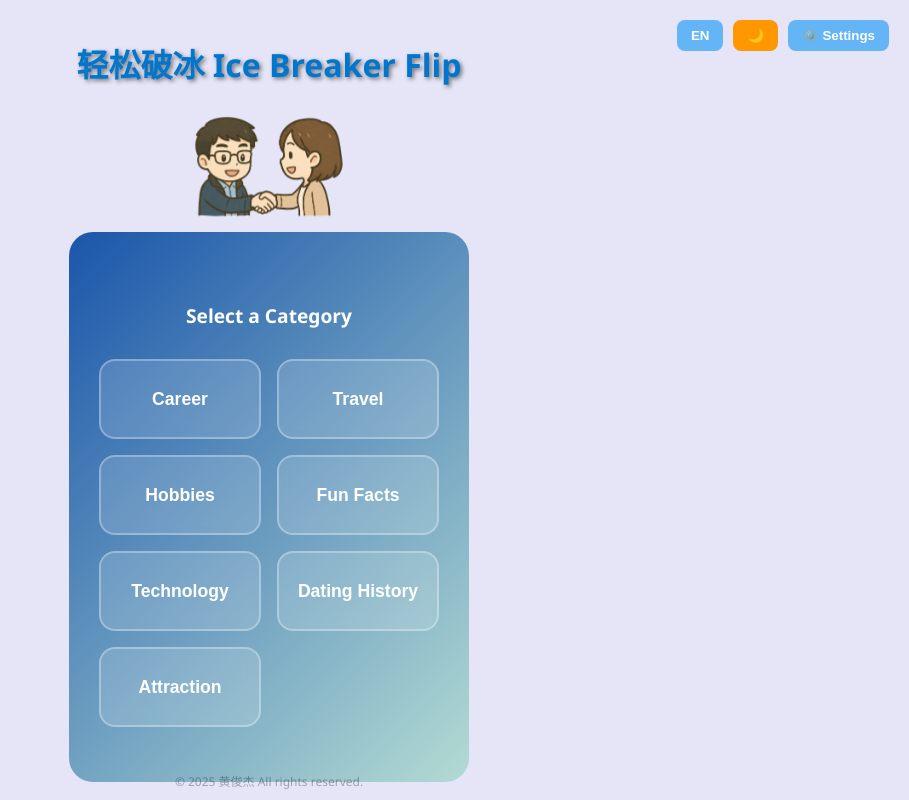
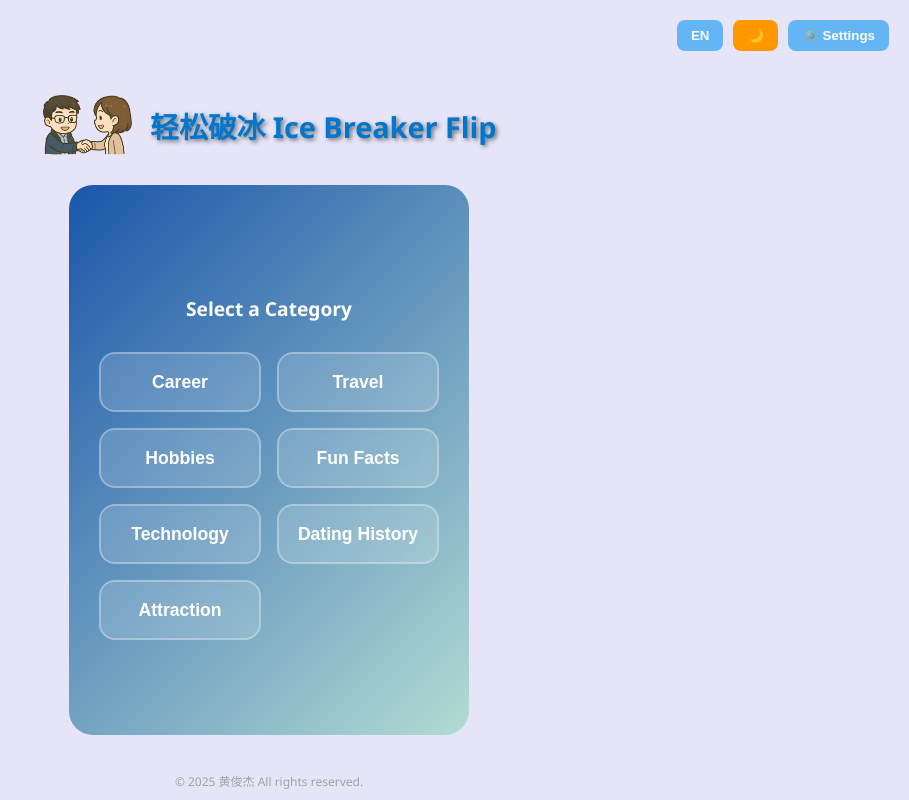
Before and after one commit to victorzhunjie/ice-breaker-flip, a plain HTML site: page index.html in a window 1280 px wide. Shown: the whole page, without its empty margins (371-1280 px from the left). Drawn offline with Linux system fonts and the light colour scheme.

Commit message:
update logo title
update logo title

```diff
--- a/index.html
+++ b/index.html
@@ -19,11 +19,9 @@
   </div>
 
   <!-- App Title -->
-  <div class="app-title">
+  <div class="title-logo-container animate-logo">
+    <img src="assets/logo.png" alt="Ice Breaker Flip" class="logo" />
     <h1>轻松破冰 Ice Breaker Flip</h1>
-  </div>
-  <div class="logo-container animate-logo">
-    <img src="assets/logo.png" alt="Ice Breaker Flip" class="logo" />
   </div>
 
   <!-- Settings Modal Overlay -->
--- a/styles.css
+++ b/styles.css
@@ -2,19 +2,35 @@
    ICE BREAKER APP - Updated Color Scheme
 ----------------------------------------------*/
 
-.logo-container {
+.title-logo-container {
+  display: flex;
+  align-items: center;
+  justify-content: center;
+  gap: 16px;
+  margin: 20px 0;
   text-align: center;
-  margin-top: 10px;
-  margin-bottom: 10px;
   animation: fadeSlideIn 3s ease-out forwards;
   opacity: 0;
   transform: translateY(-20px);
 }
 
-.logo {
-  height: 100px;
-  max-width: 400px;
+.title-logo-container .logo {
+  height: 60px;
+  width: auto;
+  max-width: 100px;
   object-fit: contain;
+}
+
+.title-logo-container h1 {
+  font-size: 1.8rem;
+  font-weight: bold;
+  color: var(--title-day);
+  text-shadow: 2px 2px 4px rgba(0, 0, 0, 0.5);
+}
+
+body.dark .title-logo-container h1 {
+  color: var(--title-dark);
+  text-shadow: 2px 2px 4px rgba(244, 239, 239, 0.5);
 }
 
 /* Animation keyframes */
@@ -262,13 +278,13 @@ body.dark .footer {
   background: rgba(255, 255, 255, 0.15);
   border: 2px solid rgba(255, 255, 255, 0.3);
   border-radius: 16px;
-  padding: 20px 16px;
+  padding: 18px 14px;
   font-size: 1.1rem;
   cursor: pointer;
   color: white;
   font-weight: 600;
   text-align: center;
-  height: 80px;
+  height: 60px;
   display: flex;
   align-items: center;
   justify-content: center;
```
